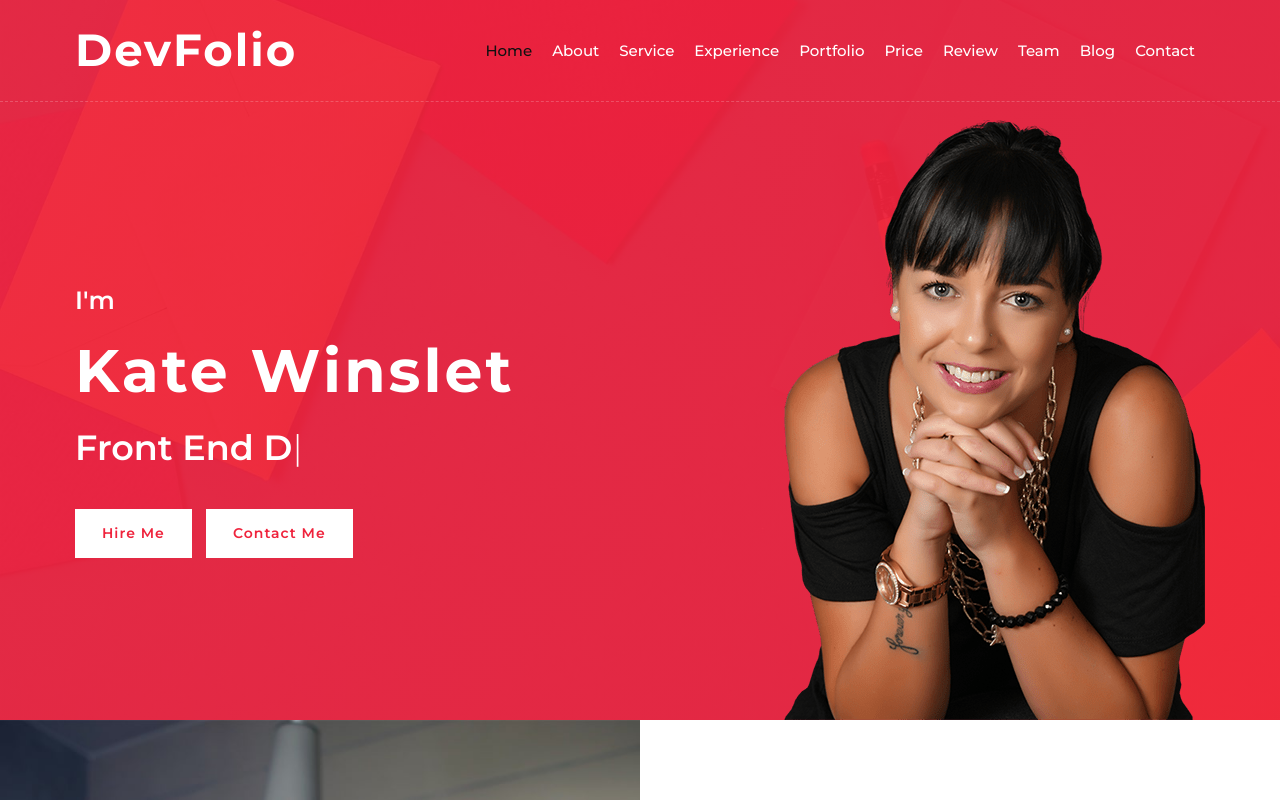
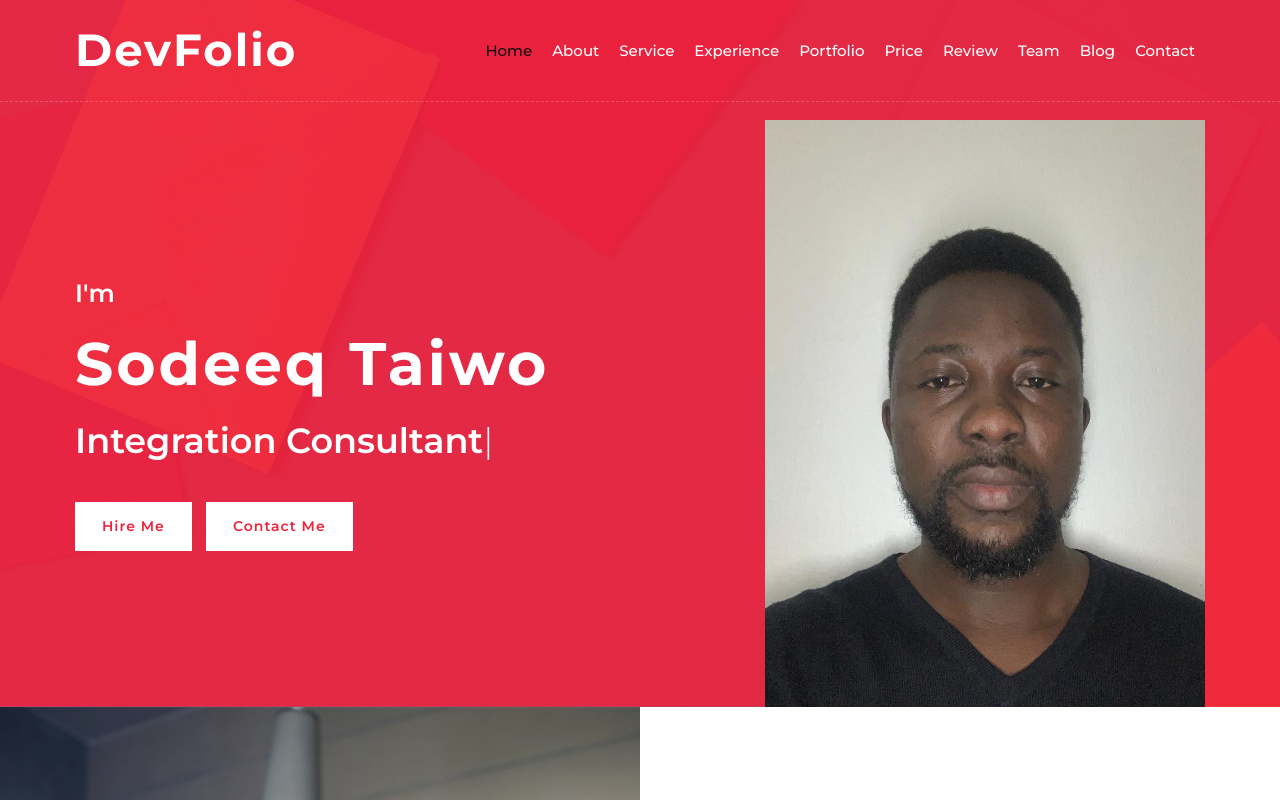
Before and after one commit to MrBost/profile, a plain HTML site: page index.html in a window 1280 px wide. Shown: the top 800 px of the page. Drawn offline with nearby package versions, Linux system fonts and the light colour scheme.

Commit message:
change profile pix

```diff
--- a/index.html
+++ b/index.html
@@ -2,7 +2,7 @@
 <html lang="en">
     <head>
         <meta charset="utf-8">
-        <title>DevFolio - Developer Portfolio Template</title>
+        <title>Bostdroid portfolio</title>
         <meta content="width=device-width, initial-scale=1.0" name="viewport">
         <meta content="Free Website Template" name="keywords">
         <meta content="Free Website Template" name="description">
@@ -60,9 +60,9 @@
                         <div class="hero-content">
                             <div class="hero-text">
                                 <p>I'm</p>
-                                <h1>Kate Winslet</h1>
+                                <h1>Sodeeq Taiwo</h1>
                                 <h2></h2>
-                                <div class="typed-text">Web Designer, Web Developer, Front End Developer, Apps Designer, Apps Developer</div>
+                                <div class="typed-text">Software Engineer, Integration Consultant</div>
                             </div>
                             <div class="hero-btn">
                                 <a class="btn" href="">Hire Me</a>
@@ -72,7 +72,7 @@
                     </div>
                     <div class="col-sm-12 col-md-6 d-none d-md-block">
                         <div class="hero-image">
-                            <img src="img/hero.png" alt="Hero Image">
+                            <img src="img/Inpix.jpg" alt="Profile Image">
                         </div>
                     </div>
                 </div>
```
Also changed, not shown: img/Inpix.jpg (added).
